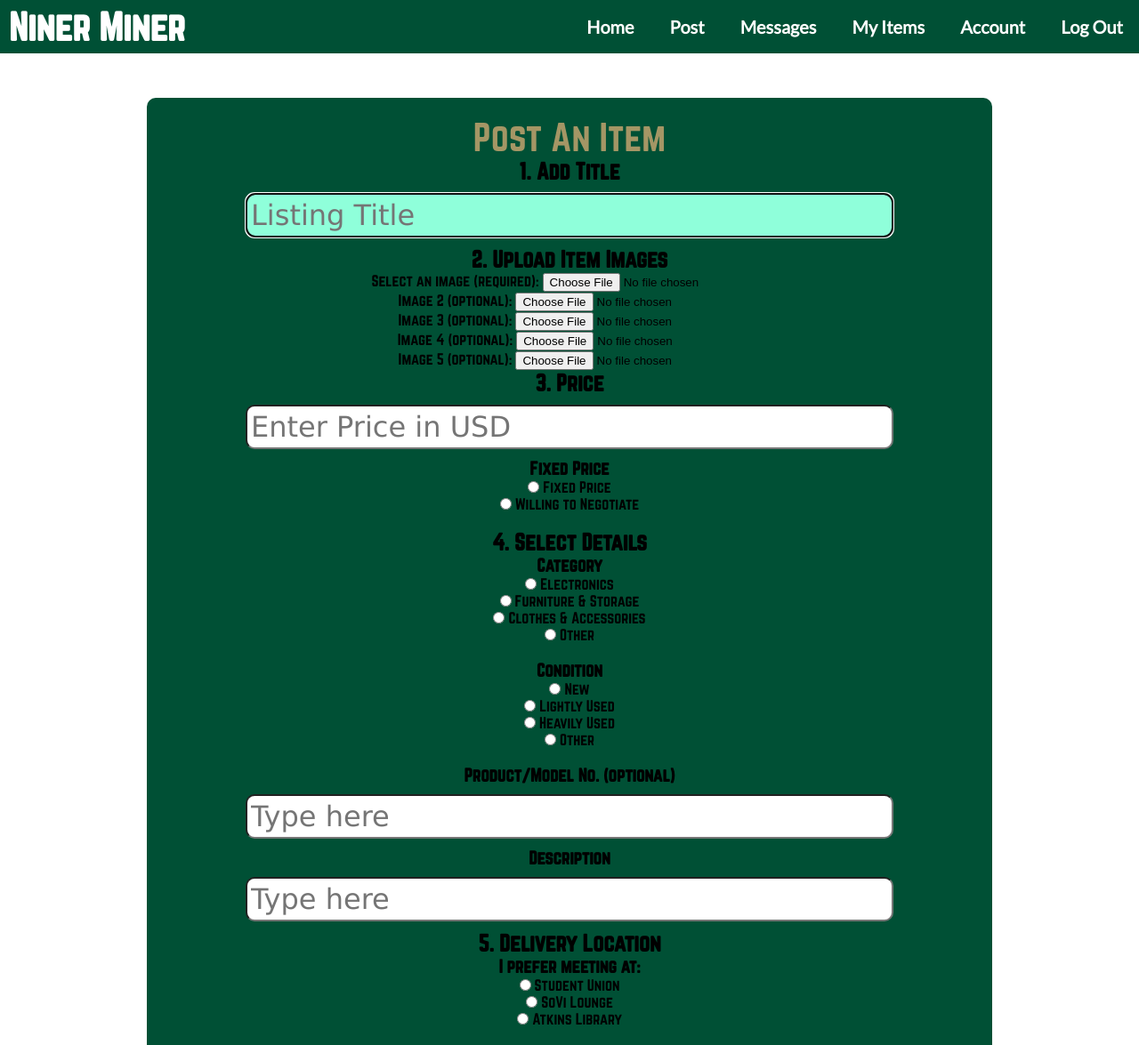
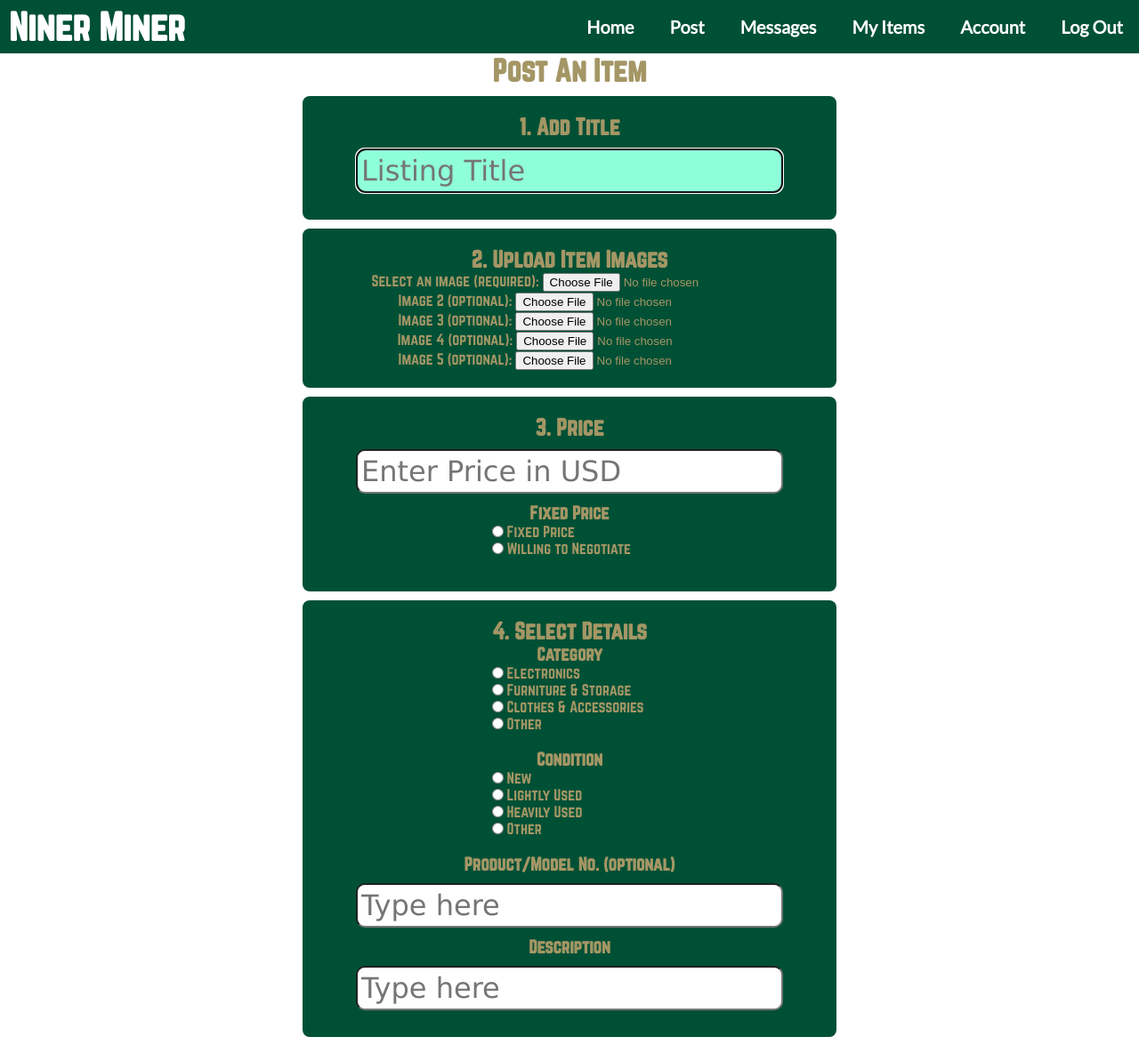
Before and after one commit to cmadajski/niner_miner, a Flask app: page /post in a window 1280 px wide. Shown: the top 1175 px of the page at 89% size. Run offline with Flask 2, Linux system fonts and the light colour scheme; the visitor is signed in with stand-in values (Sample User, id 1).

Commit message:
Changed styling of post page

```diff
--- a/src/static/css/post.css
+++ b/src/static/css/post.css
@@ -10,19 +10,19 @@ body {
     src: url(../fonts/norwester.otf);
 }
 
-.post {
-    width: 950px;
-    margin: 0 auto;
-    margin-top: 50px;
-    padding: 20px;
+.form-action {
+    border-radius: 8px;
     background-color: #005035;
-    border-radius: 10px;
     text-align: center;
+    width: 600px;
+    margin: 10px auto;
+    padding: 20px 0;
+    color: #A49665;
 }
 
-.post-title {
-    font-size: 40px;
+h1 {
     color: #A49665;
+    text-align: center;
 }
 
 .post-form form input:focus {
@@ -37,6 +37,13 @@ body {
     padding: 4px;
     font-family: 'Lucida Sans', 'Lucida Sans Regular', 'Lucida Grande', 'Lucida Sans Unicode', Geneva, Verdana, sans-serif;
 }
+
+.radio-group {
+    text-align: left;
+    width: 175px;
+    margin: auto;
+}
+
 .radio {
     width: auto;
 }
@@ -45,4 +52,19 @@ body {
     background-color: #A49665;
     font-size: 24px;
     transition: 250ms;
+    border-radius: 10px;
+    padding: 10px;
+    margin: auto;
+    font-family: Norwester;
+    font-size: 32px;
+    transition: 250ms;
+    width: 480px;
 }
+
+.form-action-submit {
+    text-align: center;
+    width: 600px;
+    margin: auto;
+    margin-bottom: 50px;
+    color: #A49665;
+}
--- a/src/static/css/product_feed.css
+++ b/src/static/css/product_feed.css
@@ -52,6 +52,7 @@ body {
     color: black;
     transition: 250ms;
     cursor: pointer;
+    height: 35px;
 }
 .search input[type=search]:focus {
     background-color: hsl(160, 100%, 78%);
--- a/src/templates/post.html
+++ b/src/templates/post.html
@@ -2,18 +2,18 @@
 {% block links %}../static/css/post.css{% endblock %}
 {% block title %}Niner Miner | Post New Item for Sale{% endblock %}
 {% block content %}
-    <div class="post">
-        <div class="post-title">
-            <span>Post An Item</span>
-        </div>
+    <h1>Post An Item</h1>
     <div class="post-form">
         <form action="/post" method="post" enctype="multipart/form-data">
+            <div class="form-action">
                 <h2>1. Add Title</h2>
                 {% if info['title'] != None %}
                 <input class="text" type="text" name="title" placeholder="Listing Title" value="{{ info['title'] }}" autofocus>
                 {% else %}
                 <input class="text" type="text" name="title" placeholder="Listing Title" autofocus>
                 {% endif %}
+            </div>
+            <div class="form-action">
                 <h2>2. Upload Item Images</h2>
                 <!---<h3>This functionality will be added in later</h3> --->
                 <label for="selectimage1">Select an image (required):</label>
@@ -26,7 +26,9 @@
                 <input type="file" id="selectimage4" name="image4"><br>
                 <label for="selectimage5">Image 5 (optional):</label>
                 <input type="file" id="selectimage5" name="image5"><br>
+            </div>
             <!---I stopped right here-->
+            <div class="form-action">
                 <h2>3. Price</h2>
                 {% if info['price'] != None %}
                 <input class="text" type="number" min="0.01" step="0.01" name="price" placeholder="Enter Price in USD" value="{{ info['price'] }}">
@@ -35,13 +37,19 @@
                 {% endif %}
                 <br>
                 <h3>Fixed Price</h3>
+                <div class="radio-group">
                     <input type="radio" id="fixedp" name="fixed" value="Fixed Price">
                     <label for="fixedp">Fixed Price</label><br>
+
                     <input type="radio" id="negotiate" name="fixed" value="Willing to Negotiate">
                     <label for="negotiate">Willing to Negotiate</label><br>
+                </div>
                 <br>
+            </div>
+            <div class="form-action">
                 <h2>4. Select Details</h2>
                 <h3>Category</h3>
+                <div class="radio-group" id="test-test">
                     <input type="radio" id="electronics" class="radio" name="category" value="Electronics">
                     <label for="electronics">Electronics</label><br>
                     <input type="radio" id="FandS" class="radio" name="category" value="Furniture & Storage">
@@ -51,7 +59,9 @@
                     <input type="radio" id="other" name="category" value="Other">
                     <label for="other">Other</label><br>
                     <br>
+                </div>
                 <h3>Condition</h3>
+                <div class="radio-group">
                     <input type="radio" id="new" name="condition" value="New">
                     <label for="new">New</label><br>
                     <input type="radio" id="used" name="condition" value="Lightly Used">
@@ -61,6 +71,7 @@
                     <input type="radio" id="other" name="condition" value="Other">
                     <label for="other">Other</label><br>
                     <br>
+                </div>
                 <h3>Product/Model No. (optional)</h3>
                 {% if info['extradetails'] != None %}
                 <input class="text" type="text" name="extradetails" placeholder="Type here" value="{{ info['extradetails'] }}">
@@ -74,14 +85,18 @@
                 <input class="text" type="text" name="description" placeholder="Type here">
                 {% endif %}
                 <br>
+            </div>
+            <div class="form-action">
                 <h2>5. Delivery Location</h2>
                 <h3>I prefer meeting at: </h3>
+                <div class="radio-group">
                     <input type="radio" id="studentunion" name="location" value="Popp Martin Student Union">
                     <label for="studentunion">Student Union</label><br>
                     <input type="radio" id="SoVi" name="location" value="SoVi at South Village Crossing">
                     <label for="SoVi">SoVi Lounge</label><br>
                     <input type="radio" id="atkins" name="location" value="J. Murrey Atkins Library">
                     <label for="atkins">Atkins Library</label><br><br>
+                </div>
                 <h3>Campus Map</h3><br>
                 <div class="map">
                     <iframe
@@ -94,9 +109,11 @@
                     src="https://www.google.com/maps/embed/v1/place?key=AIzaSyA6M-Kj_ihTLu14Z2HGKgcxXQ9qqxJWUeU
                         &q=UNC Charlotte">
                 </iframe>
-                </div> <br>
+                </div><br>
+            </div>
+            <div class="form-action-submit">
                 <input type="submit" name="submit_button" class="submit-post">
+            </div>
         </form>
     </div>
-    </div>
 {% endblock %}
```
Lines whose indentation alone changed are shown as unchanged.
